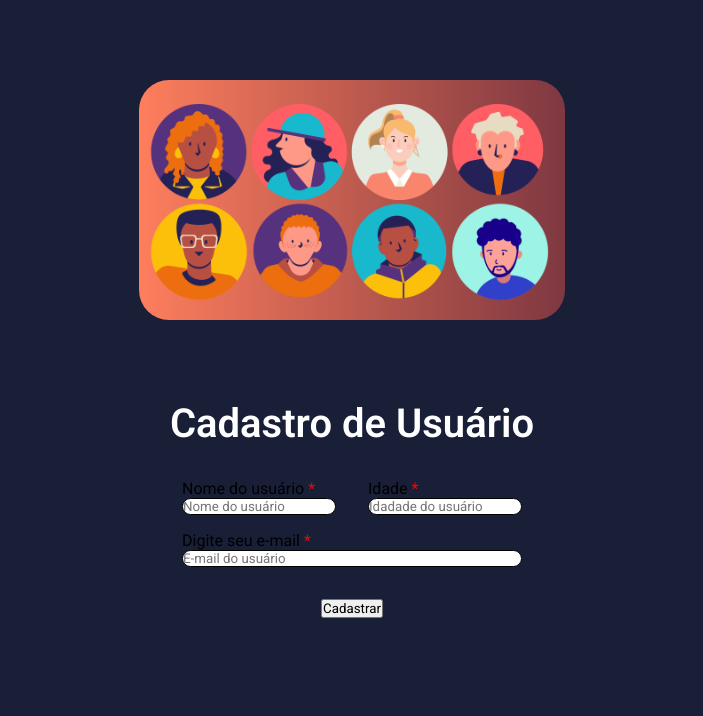
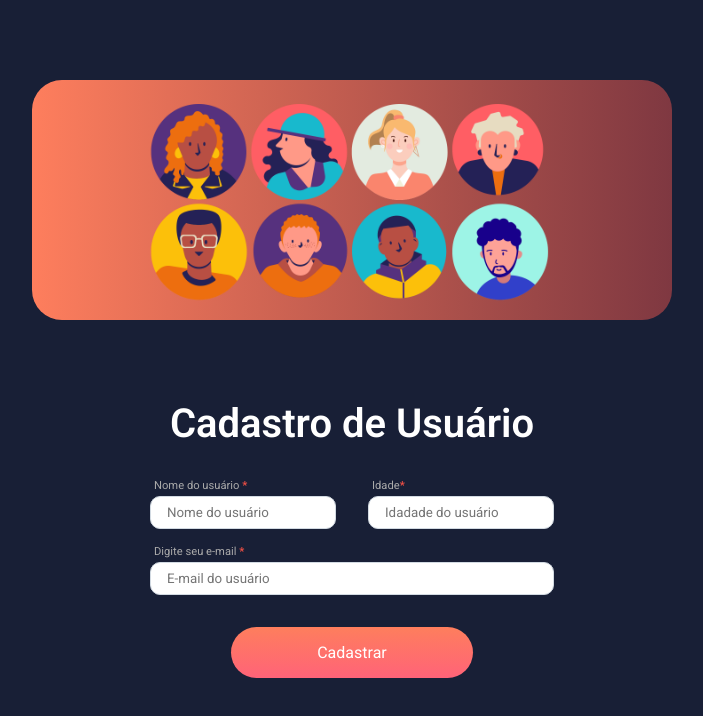
Before and after one commit to danielcoosta1/cadastro-usuario, a React (Vite) app: page / in a window 1280 px wide. Shown: the top 716 px of the page, without its empty margins (288-991 px from the left). Built offline with nearby package versions, Linux system fonts and the light colour scheme.

Commit message:
finalizando a parte de estilização

```diff
--- a/src/styles/App.jsx
+++ b/src/styles/App.jsx
@@ -10,7 +10,6 @@ import {
   Input,
   ListaItem,
   Label,
-  Span,
   Button,
 } from "./styles.js";
 
@@ -21,7 +20,7 @@ function Home() {
     <>
       <Main>
         <DivImagem>
-          <Img src={UsersImage} alt="Imagem de fundo - usuários"/>
+          <Img src={UsersImage} alt="Imagem de fundo - usuários" />
         </DivImagem>
         <Form>
           <Tittle>Cadastro de Usuário</Tittle>
@@ -30,7 +29,7 @@ function Home() {
               <ListaItem>
                 <Label for="nome">
                   {" "}
-                  Nome do usuário <Span>*</Span>{" "}
+                  Nome do usuário <span>*</span>
                 </Label>
                 <Input
                   type="text"
@@ -41,7 +40,7 @@ function Home() {
               <ListaItem>
                 <Label for="idade">
                   {" "}
-                  Idade <Span>*</Span>
+                  Idade<span>*</span>
                 </Label>
                 <Input
                   type="number"
@@ -54,7 +53,7 @@ function Home() {
               <ListaItem>
                 <Label for="email">
                   {" "}
-                  Digite seu e-mail <Span>*</Span>
+                  Digite seu e-mail <span>*</span>
                 </Label>
                 <Input
                   type="email"
--- a/src/styles/styles.js
+++ b/src/styles/styles.js
@@ -19,7 +19,10 @@ const DivImagem = styled.div`
   margin: 5rem auto;
 
   height: 30%;
+  width: 50%;
   max-width: 75rem;
+
+
   display: flex;
   align-items: center;
   justify-content: center;
@@ -67,21 +70,51 @@ const DivLinha2 = styled.div``;
 const ListaItem = styled.li`
   display: flex;
   flex-direction: column;
-
 `;
 
-const Label = styled.label``;
+const Label = styled.label`
+  color: #A9A9A9;
+  font-size: 0.7rem;
+  margin-bottom: 0.25rem;
+  margin-left: 0.25rem;
 
-const Span = styled.span`
-  color: red;
+  span {
+    color: #ef4f45;
+    font-weight: bold;
+  }
 `;
+
+// const Span = styled.span`
+//   color: red;
+// `;
 
 const Input = styled.input`
   border-radius: 10px;
-border: 1px solid
+  border: 1px solid #d2dae2;
+  padding: 0.5rem 1rem;
+  background-color: #fff;
+  outline: none;
 `;
 
-const Button = styled.button``;
+const Button = styled.button`
+    border: none;
+    background: linear-gradient(180deg, #FE7E5D 0%, #FF6378 100%);
+    font-size: 1rem;
+    color: #fff;
+    padding: 1rem 2rem;
+    border-radius: 30px;
+    cursor: pointer;
+    width: 60%;
+
+    &:hover {
+        opacity: 0.8;
+    }
+
+    &:active {
+        opacity: 0.5;
+    }
+
+`;
 
 // BUTTON -
 
@@ -97,6 +130,5 @@ export {
   Label,
   Input,
   ListaItem,
-  Span,
   Button,
 };
```
Lines whose indentation alone changed are shown as unchanged.
